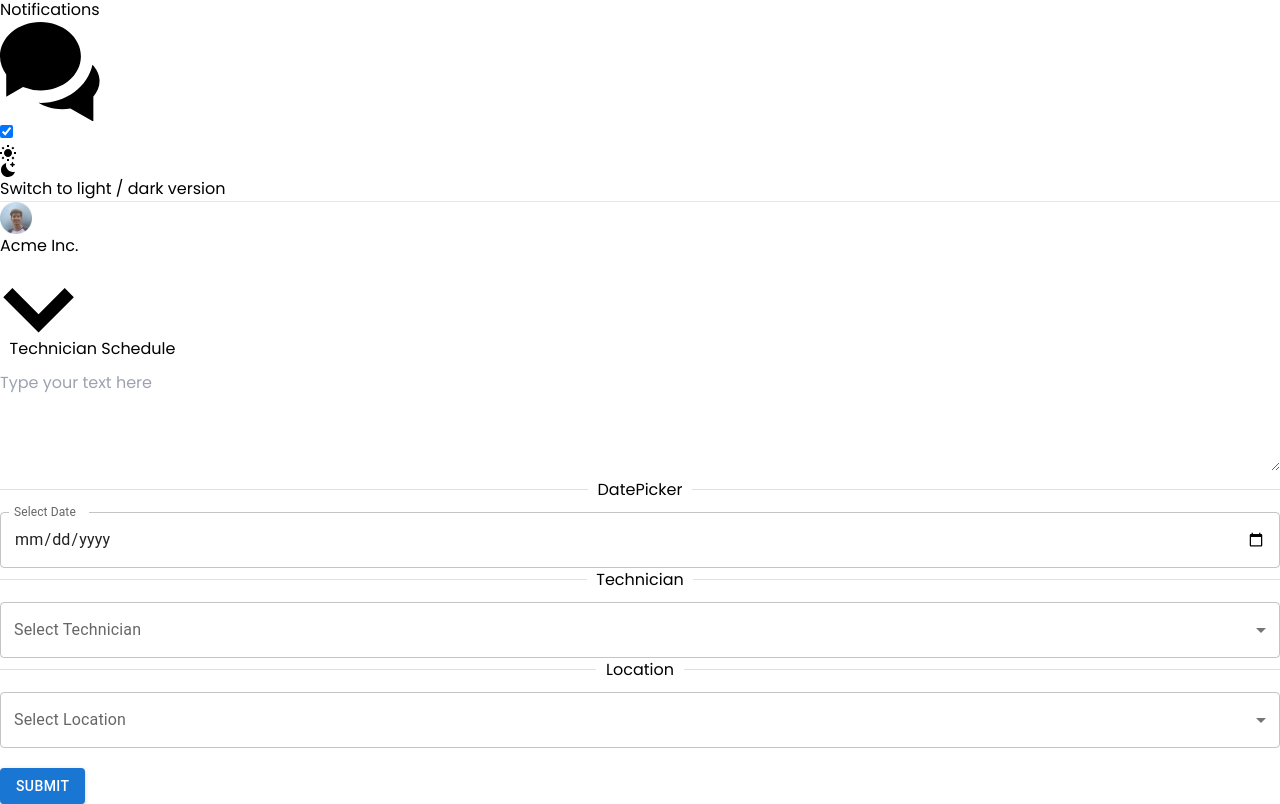
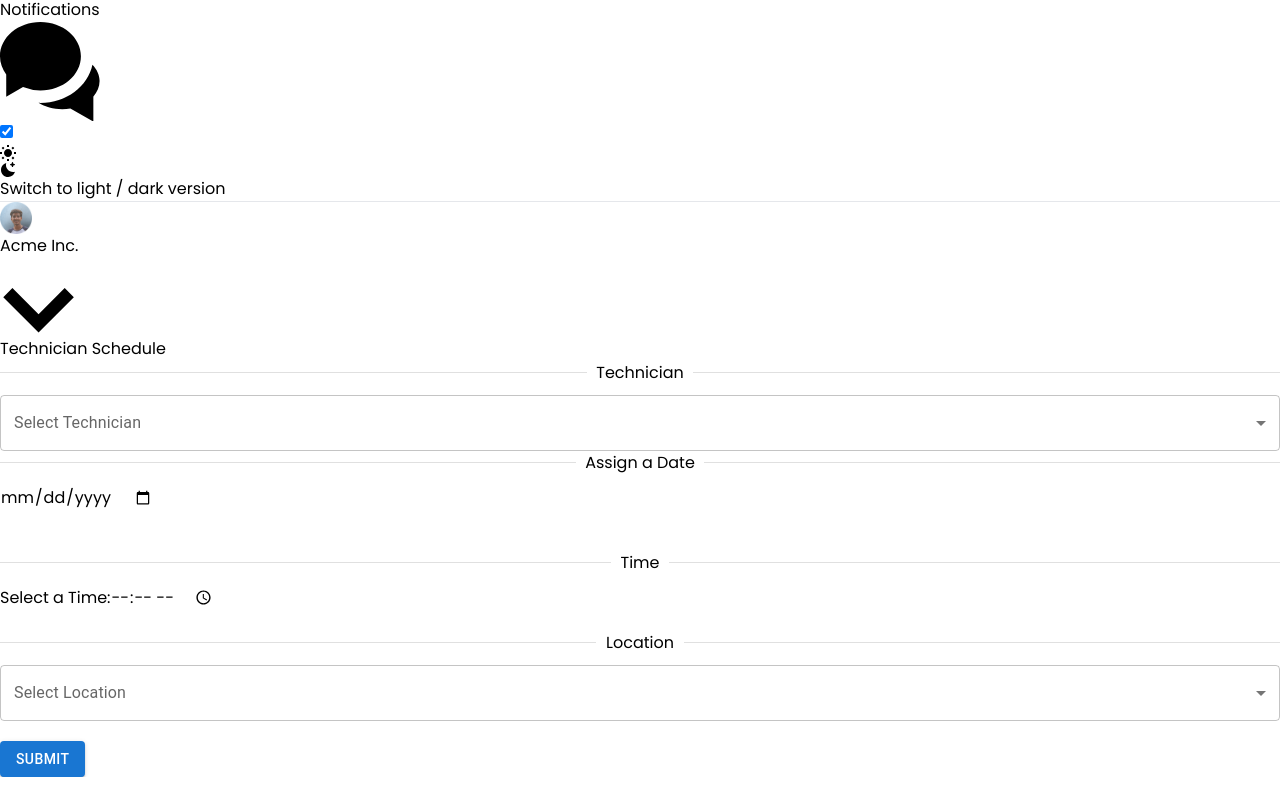
Before and after one commit to phanitallapudi/Rostering.UI, a React (Vite) app: page /dispatch in a window 1280 px wide. Shown: the part 556-1360 px from the top of the page. After the commit the page ends 1333 px from the top, so only its background shows below. Built offline with nearby package versions, Linux system fonts and the light colour scheme.

Commit message:
schedule and dispatch

```diff
--- a/package.json
+++ b/package.json
@@ -22,6 +22,7 @@
     "chartjs-adapter-moment": "^1.0.1",
     "moment": "^2.29.4",
     "react": "^18.2.0",
+    "react-datepicker": "^6.6.0",
     "react-dom": "^18.2.0",
     "react-flatpickr": "^3.10.13",
     "react-fontawesome": "^1.7.1",
--- a/src/pages/SingleTicket.jsx
+++ b/src/pages/SingleTicket.jsx
@@ -110,14 +110,16 @@ const SingleTicket = () => {
         setTicket(response.data);
         console.log(response.data.assigned_to._id);
       } catch (error) {
-        console.error("Error fetching ticket:", error);
+        // console.error("Error fetching ticket:", error);
       }
     };
 
-    if (id) {
+    // Check if id is not null before making the API call
+    if (id !== null && id !== undefined && id !== "") {
       fetchTicket();
     }
   }, [id]);
+
 
   useEffect(() => {
     const fetchNearestTechnician = async () => {
@@ -227,9 +229,10 @@ const SingleTicket = () => {
                             Assigned To
                           </dt>
                           <dd className="mt-1 text-sm capitalize text-gray-900 sm:mt-0 sm:col-span-2">
-                            {ticket.assigned_to.name}
+                            {ticket.assigned_to ? ticket.assigned_to.name : "This ticket is yet to be assigned"}
                           </dd>
                         </div>
+
                         <div className="bg-gray-50 px-2 py-5 sm:grid sm:grid-cols-3 sm:gap-40 sm:px-6">
                           <dt className="text-sm font-medium text-gray-500">
                             Assign Manually
@@ -292,9 +295,14 @@ const SingleTicket = () => {
                                 )
                               )}
                             </select>
-
-
-                            <button onClick={handleSubmit} className=" mt-1 bg-transparent hover:bg-blue-500 text-blue-700 font-semibold hover:text-white py-2 px-4 border border-blue-500 hover:border-transparent rounded">Submit</button>
+                            {ticket && ticket.assigned_to && (
+                              <button
+                                onClick={handleSubmit}
+                                className=" mt-1 bg-transparent hover:bg-blue-500 text-blue-700 font-semibold hover:text-white py-2 px-4 border border-blue-500 hover:border-transparent rounded"
+                              >
+                                Submit
+                              </button>
+                            )}
                           </div>
                         </div>
 
@@ -307,7 +315,7 @@ const SingleTicket = () => {
 
             </div>
             <div>
-              {/* <h3>Hello</h3> */}
+  {/* Roster Details */}
   <div className="border border-gray-200 rounded overflow-hidden mb-2">
     <div class="bg-white min-w-[400px] shadow overflow-hidden sm:rounded-lg">
       <div class="px-4 py-5 sm:px-6">
@@ -320,16 +328,9 @@ const SingleTicket = () => {
       </div>
       <div class="border-t border-gray-200">
         <dl>
-                      {ticket && ( // Check if ticket is not null
+          {/* Check if both ticket and assigned_to are not null */}
+          {ticket && ticket.assigned_to ? (
             <>
-                          {/* <div className="bg-gray-50 px-4 py-5 sm:grid sm:grid-cols-3 sm:gap-40 sm:px-6">
-                          <dt className="text-sm font-medium text-gray-500">
-                            UID
-                          </dt>
-                          <dd className="mt-1 text-sm text-gray-900 sm:mt-0 sm:col-span-2">
-                            {ticket.assigned_to.uid}
-                          </dd>
-                        </div> */}
               <div className="bg-gray-50 px-4 py-5 sm:grid sm:grid-cols-3 sm:gap-24 sm:px-6">
                 <dt className="text-sm font-medium text-gray-500">
                   Name
@@ -371,13 +372,57 @@ const SingleTicket = () => {
                 </dd>
               </div>
             </>
+          ) : (
+            // Render null values if either ticket or assigned_to is null
+            <>
+              <div className="bg-gray-50 px-4 py-5 sm:grid sm:grid-cols-3 sm:gap-24 sm:px-6">
+                <dt className="text-sm font-medium text-gray-500">
+                  Name
+                </dt>
+                <dd className="mt-1 text-sm text-gray-900 sm:mt-0 sm:col-span-2">
+                  No Technician Assigned
+                </dd>
+              </div>
+              <div className="bg-white px-4 py-5 sm:grid sm:grid-cols-3 gap-24 sm:px-6">
+                <dt className="text-sm font-medium text-gray-500">
+                  Phone No
+                </dt>
+                <dd className="mt-1 text-sm capitalize text-gray-900 sm:mt-0 sm:col-span-2">
+                  null
+                </dd>
+              </div>
+              <div className="bg-gray-50 px-4 py-5 sm:grid sm:grid-cols-3 sm:gap-24 sm:px-6">
+                <dt className="text-sm font-medium text-gray-500">
+                  Rating
+                </dt>
+                <dd className="mt-1 text-sm capitalize text-gray-900 sm:mt-0 sm:col-span-2">
+                null
+                </dd>
+              </div>
+              <div className="bg-white px-4 py-5 sm:grid sm:grid-cols-3 sm:gap-24 sm:px-6">
+                <dt className="text-sm font-medium text-gray-500">
+                  Skill Set
+                </dt>
+                <dd className="mt-1 text-sm capitalize text-gray-900 sm:mt-0 sm:col-span-2">
+                null
+                </dd>
+              </div>
+              <div className="bg-gray-50 px-2 py-5 sm:grid sm:grid-cols-3 sm:gap-24 sm:px-6">
+                <dt className="text-sm font-medium text-gray-500">
+                  Experience
+                </dt>
+                <dd className="mt-1 text-sm capitalize text-gray-900 sm:mt-0 sm:col-span-2">
+                null
+                </dd>
+              </div>
+            </>
           )}
         </dl>
       </div>
     </div>
-
   </div>
 </div>
+
 
             {/* Assuming ticket details rendering logic is here */}
           </div>
--- a/src/partials/Sidebar.jsx
+++ b/src/partials/Sidebar.jsx
@@ -114,7 +114,7 @@ function Sidebar({ sidebarOpen, setSidebarOpen }) {
             </h3> */}
             <ul className="mt-3 ml-6 flex flex-col justify-center items-start">
               {/* Dashboard */}
-              <Link to="/" className='hover:bg-gray-700 px-10 w-44 py-3 rounded-md text-white'>
+              <Link to="/dashboard" className='hover:bg-gray-700 px-10 w-44 py-3 rounded-md text-white'>
                 Dashboard
               </Link>
               <Link to="/tickets" className='hover:bg-gray-700 w-44 px-10 py-3 rounded-md text-white'>
--- a/src/partials/customer/Form.jsx
+++ b/src/partials/customer/Form.jsx
@@ -41,6 +41,12 @@ export default function Form() {
   const [selectedDate, setSelectedDate] = useState('');
   const [selectedTechnician, setSelectedTechnician] = useState('');
   const [selectedLocation, setSelectedLocation] = useState('');
+  const [selectedTime, setSelectedTime] = useState('');
+
+  const handleTimeChange = (event) => {
+    setSelectedTime(event.target.value);
+  };
+
 
   const handleTextareaChange = (event) => {
     setTextareaValue(event.target.value);
@@ -65,26 +71,8 @@ export default function Form() {
 
   return (
     <div>
-      <Divider class="text-xl">Technician Schedule</Divider>
-      <TextareaAutosize
-        aria-label="textarea"
-        placeholder="Type your text here"
-        value={textareaValue}
-        onChange={handleTextareaChange}
-        style={{ width: '100%', minHeight: 100, marginTop: 10 }}
-      />
-      <Divider>DatePicker</Divider>
-      <TextField
-        id="date"
-        label="Select Date"
-        type="date"
-        value={selectedDate}
-        onChange={handleDateChange}
-        style={{ width: '100%', marginTop: 10 }}
-        InputLabelProps={{
-          shrink: true,
-        }}
-      />
+      <div class="text-2xl">Technician Schedule</div>
+      {/* <Divider> */}
       <Divider>Technician</Divider>
       <TextField
         select
@@ -100,6 +88,31 @@ export default function Form() {
           </MenuItem>
         ))}
       </TextField>
+      <div className="w-full mt-6">
+      <Divider>Assign a Date</Divider>
+      {/* <label htmlFor="date" className="block text-sm font-medium text-gray-700 mb-1">Select a Date:</label> */}
+      <input
+        id="date"
+        type="date"
+        value={selectedDate}
+        onChange={handleDateChange}
+        className="block w-44 px-4 py-2 border border-gray-300 rounded-md focus:outline-none focus:ring-blue-500 focus:border-blue-500"
+        style={{ marginTop: '10px', marginBottom: '40px' }}
+      />
+      </div>
+      {/* </Divider> */}
+      <Divider>Time</Divider>
+      <div className="w-full">
+      <label htmlFor="time" className="block text-sm font-medium text-gray-700 mb-1">Select a Time:</label>
+      <input
+        id="time"
+        type="time"
+        value={selectedTime}
+        onChange={handleTimeChange}
+        className="block w-32 px-4 py-2 border border-gray-300 rounded-md focus:outline-none focus:ring-blue-500 focus:border-blue-500"
+        style={{ marginTop: '10px', marginBottom: '20px' }}
+      />
+
       <Divider>Location</Divider>
       <TextField
         select
@@ -108,7 +121,7 @@ export default function Form() {
         onChange={handleLocationChange}
         variant="outlined"
         style={{ width: '100%', marginTop: 10 }}
-      >
+        >
         {locations.map((option) => (
           <MenuItem key={option.value} value={option.value}>
             {option.label}
@@ -119,5 +132,7 @@ export default function Form() {
         Submit
       </Button>
     </div>
+        </div>
+
   );
 }
```
Also changed, not shown: 1 other file (tests, documents, lock files or other folders). Lines whose indentation alone changed are shown as unchanged.
